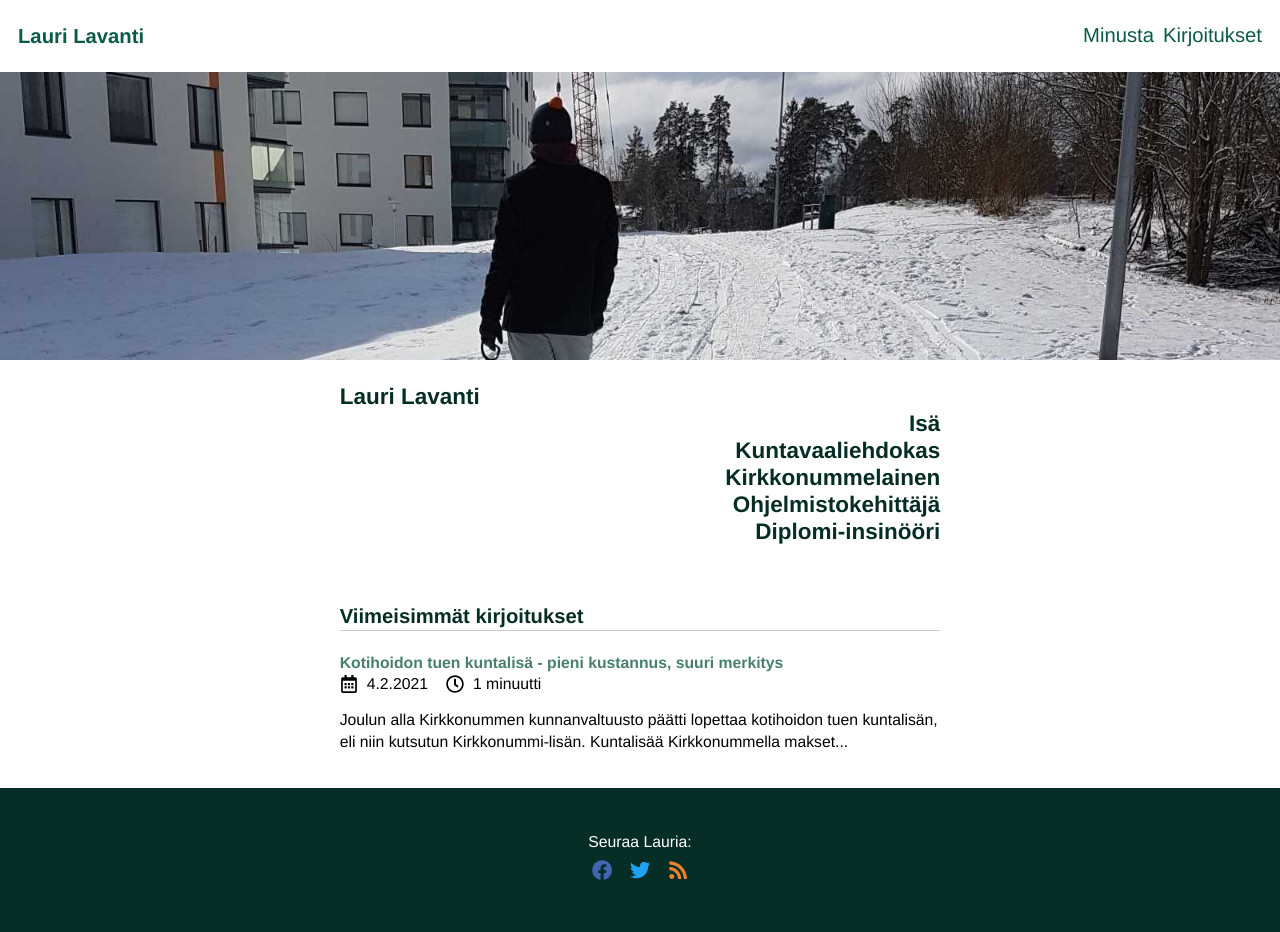
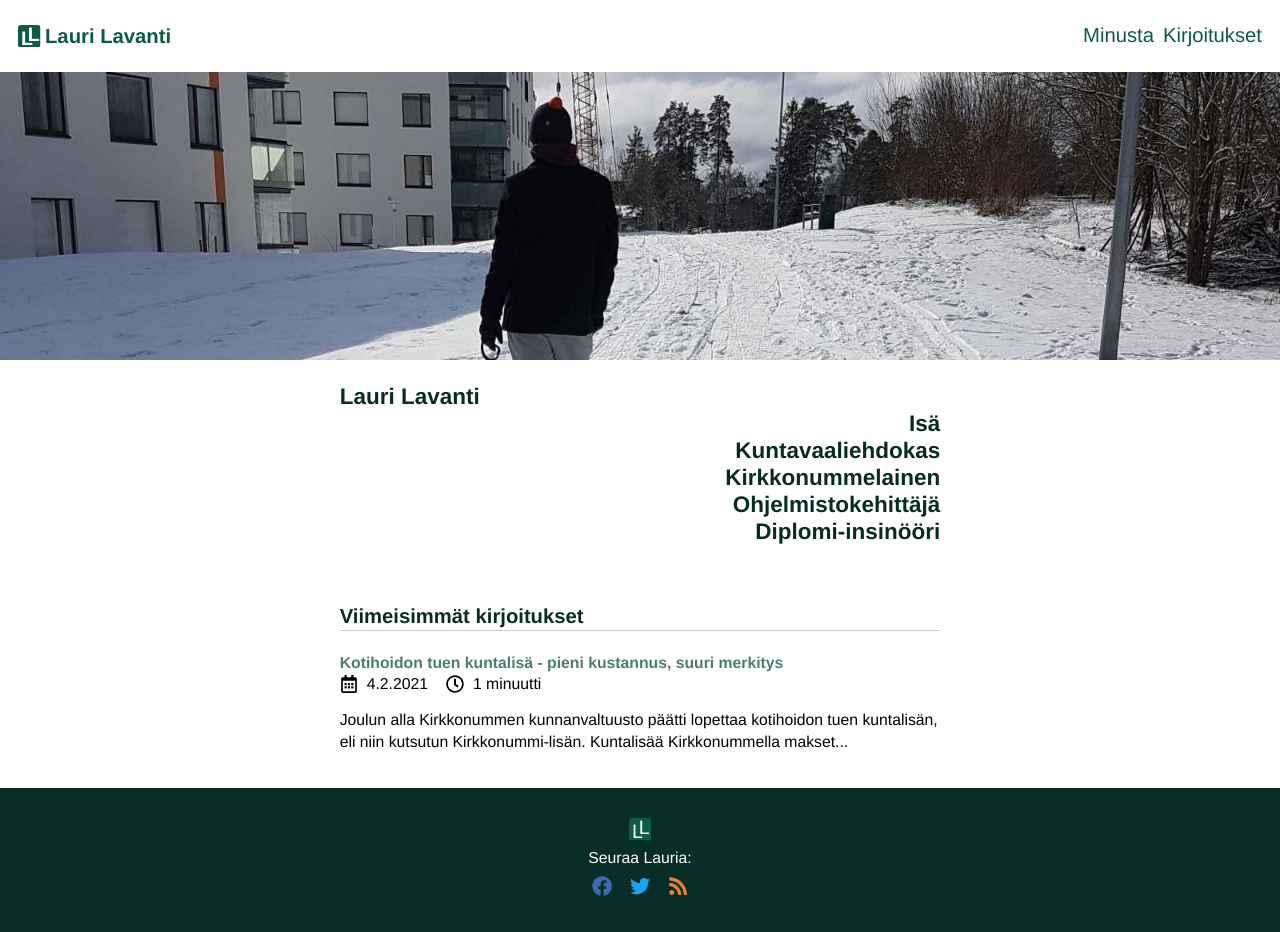
Before and after one commit to Lapanti/lapanti.github.io, a Jekyll site: the page built from index.html, in a window 1280 px wide. Built offline with Jekyll 4.4.1, drawn with Linux system fonts in a browser that asks for light colours.

Commit message:
add logo and favicon

```diff
--- a/_includes/footer.html
+++ b/_includes/footer.html
@@ -1,7 +1,11 @@
+<svg>
+  <use xlink:href="#logo"></use>
+</svg>
 <span>Seuraa Lauria:</span>
 <ul>
   <li>
-    <a href="https://www.facebook.com/laurilavanti/" target="_blank" rel="nofollow noopener noreferrer" title="Facebookissa">
+    <a href="https://www.facebook.com/laurilavanti/" target="_blank" rel="nofollow noopener noreferrer"
+      title="Facebookissa">
       <svg class="b f">
         <use xlink:href="#icon-facebook"></use>
       </svg>
--- a/_includes/head.html
+++ b/_includes/head.html
@@ -1,5 +1,5 @@
 {% capture styles %}
-  {% include styles.scss %}
+{% include styles.scss %}
 {% endcapture %}
 
 <meta charset="utf-8">
@@ -14,4 +14,10 @@
 
 <style>{{ styles | scssify }}</style>
 
-<!-- insert favicons. use https://realfavicongenerator.net/ -->
+<link rel="apple-touch-icon" sizes="180x180" href="/apple-touch-icon.png">
+<link rel="icon" type="image/png" sizes="32x32" href="/favicon-32x32.png">
+<link rel="icon" type="image/png" sizes="16x16" href="/favicon-16x16.png">
+<link rel="manifest" href="/site.webmanifest">
+<link rel="mask-icon" href="/safari-pinned-tab.svg" color="#0c5a48">
+<meta name="msapplication-TileColor" content="#ffffff">
+<meta name="theme-color" content="#ffffff">
--- a/_includes/masthead.html
+++ b/_includes/masthead.html
@@ -1,11 +1,14 @@
 <header>
   <nav>
-    <a href="{{ '/' | relative_url }}">{{ site.masthead_title | default: site.title }}</a>
+    <a href="{{ '/' | relative_url }}"><svg>
+        <use xlink:href="#logo"></use>
+      </svg>{{ site.masthead_title | default: site.title }}</a>
     <ul>
       {%- for link in site.data.navigation.main -%}
-        <li>
-          <a href="{{ link.url | relative_url }}"{% if link.description %} title="{{ link.description }}"{% endif %}>{{ link.title }}</a>
-        </li>
+      <li>
+        <a href="{{ link.url | relative_url }}" {% if link.description %} title="{{ link.description }}"
+          {% endif %}>{{ link.title }}</a>
+      </li>
       {%- endfor -%}
     </ul>
   </nav>
--- a/_includes/styles.scss
+++ b/_includes/styles.scss
@@ -172,6 +172,19 @@ html {
                     font-size: var(--base-x1-25);
                     line-Height: var(--base-x1-5);
                     font-weight: 700;
+                    display: flex;
+                    flex-direction: row;
+                    align-items: center;
+
+                    svg {
+                        display: none;
+                        @media screen and (min-width: 400px) {
+                            display: inline;
+                            height: var(--base-x1-25);
+                            width: var(--base-x1-25);
+                            margin-right: var(--base-x0-25);
+                        }
+                    }
                 }
 
                 a,
@@ -279,6 +292,12 @@ html {
             justify-content: center;
             height: 100%;
 
+            > svg {
+                height: var(--base-x1-25);
+                width: var(--base-x1-25);
+                margin-bottom: var(--base-x0-5);
+            }
+
             ul {
                 list-style-type: none;
                 padding: 0;
--- a/_layouts/default.html
+++ b/_layouts/default.html
@@ -46,6 +46,12 @@ layout: compress
       <symbol id="icon-twitter" viewBox="0 0 32 32">
       <path d="M28.711 9.482c0.020 0.284 0.020 0.569 0.020 0.853 0 8.67-6.599 18.66-18.66 18.66-3.716 0-7.168-1.076-10.071-2.944 0.528 0.061 1.036 0.081 1.584 0.081 3.066 0 5.888-1.035 8.142-2.802-2.883-0.061-5.3-1.949-6.132-4.548 0.406 0.061 0.812 0.102 1.239 0.102 0.589 0 1.178-0.081 1.726-0.223-3.005-0.609-5.259-3.249-5.259-6.437v-0.081c0.873 0.487 1.888 0.792 2.964 0.832-1.766-1.178-2.924-3.188-2.924-5.462 0-1.218 0.325-2.335 0.893-3.31 3.228 3.98 8.081 6.579 13.523 6.863-0.101-0.487-0.162-0.995-0.162-1.502 0-3.614 2.924-6.558 6.558-6.558 1.888 0 3.594 0.792 4.792 2.071 1.482-0.284 2.904-0.832 4.162-1.584-0.487 1.523-1.523 2.802-2.883 3.614 1.32-0.142 2.599-0.508 3.777-1.015-0.893 1.299-2.010 2.457-3.289 3.391z"></path>
       </symbol>
+      <symbol id="logo" viewBox="0 0 300 300">
+        <rect x="0" width="300" height="300" rx="40" style="fill: #0C5A48">
+        </rect>
+        <text style="fill: white; font-family: Helvetica; font-size: 260px" x="40" y="260">L</text>
+        <text style="fill: white; font-family: Helvetica; font-size: 260px" x="130" y="210">L</text>
+      </symbol>
       </defs>
     </svg>
   </body>
```
Also changed, not shown: browserconfig.xml (added, +9 -0 lines), _includes/logo.svg (added), android-chrome-192x192.png (added), android-chrome-512x512.png (added), apple-touch-icon.png (added), favicon-16x16.png (added), favicon-32x32.png (added), favicon.ico (added), mstile-144x144.png (added), mstile-150x150.png (added), mstile-310x150.png (added), mstile-310x310.png (added), mstile-70x70.png (added), safari-pinned-tab.svg (added), 1 more files.
